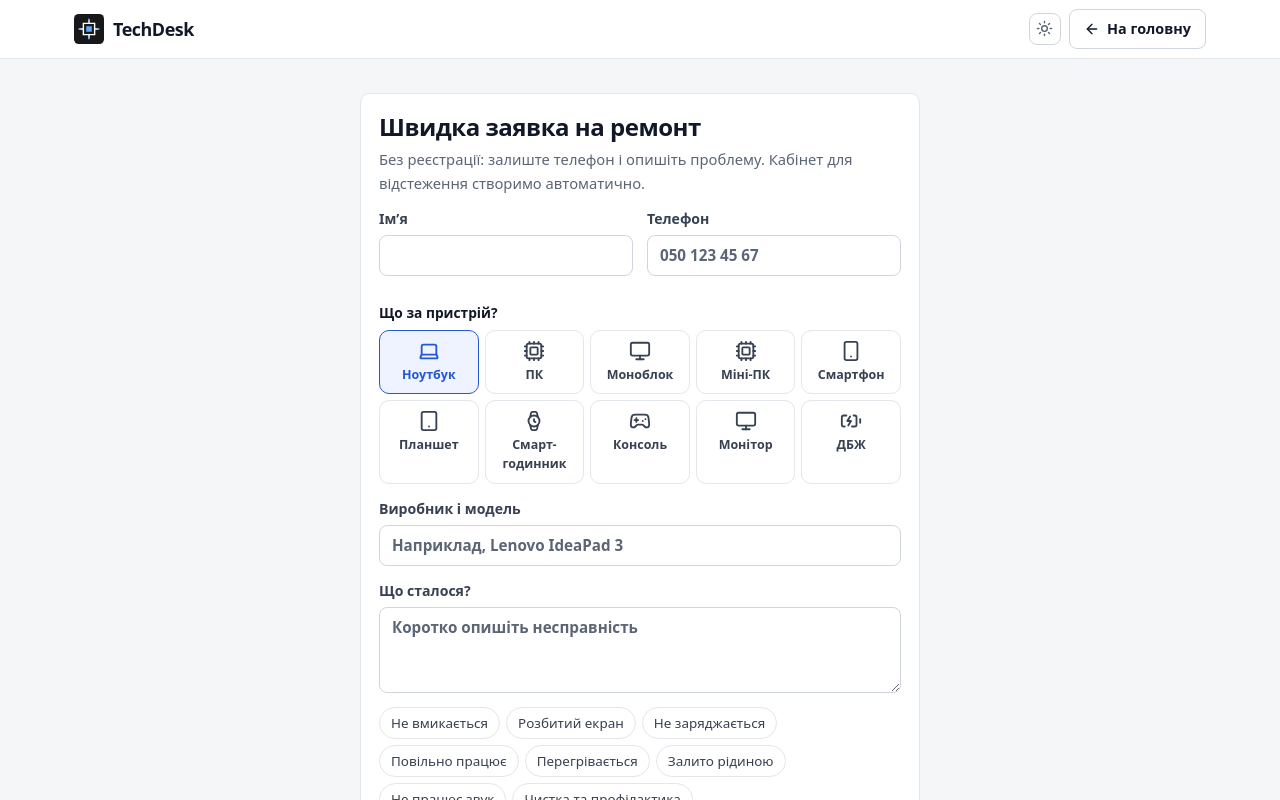
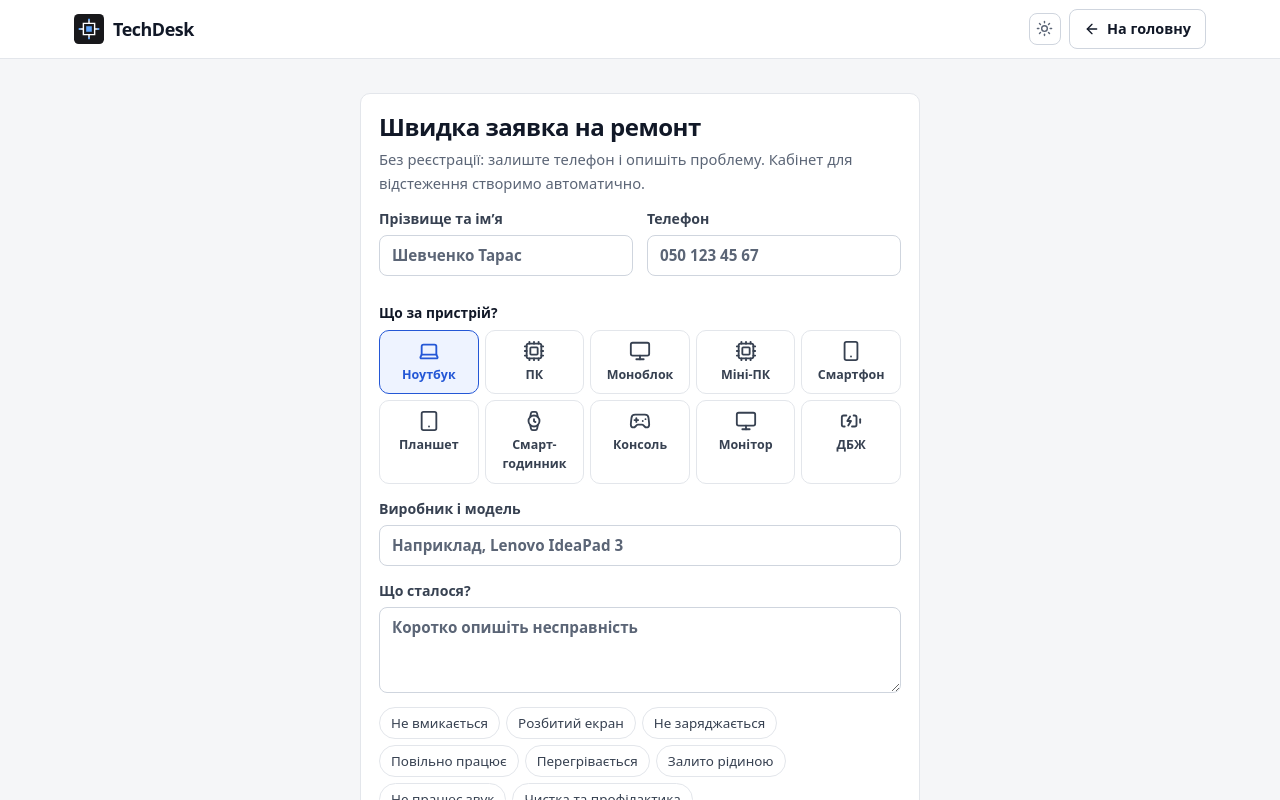
Before and after one commit to 6kenn9/techdesk1, a Vue app in the folder frontend/: page /quick in a window 1280 px wide. Shown: the top 800 px of the page. Built offline with nearby package versions, Linux system fonts and the light colour scheme.

Commit message:
Поле «Прізвище та ім’я» замість «Ім’я» у формах
Co-Authored-By: Claude Opus 5.5 <noreply@anthropic.com>
Claude-Session: https://claude.ai/code/session_019afmNTgX5igkhJtgEFnR55

```diff
--- a/frontend/src/views/Auth.vue
+++ b/frontend/src/views/Auth.vue
@@ -143,7 +143,7 @@ async function submit() {
         </h1>
         <form class="form-stack" @submit.prevent="submit()">
           <label v-if="register">
-            Ім’я та прізвище
+            Прізвище та ім’я
             <input
               v-model.trim="form.full_name"
               autocomplete="name"
--- a/frontend/src/views/Intake.vue
+++ b/frontend/src/views/Intake.vue
@@ -146,7 +146,7 @@ function again() { serial.value = ''; moreOpen.value = false; done.value = null;
       <!-- 2. Клієнт -->
       <div v-if="!client?.bySerial" class="form-grid">
         <label>Телефон клієнта<input v-model.trim="contact.phone" type="tel" inputmode="tel" placeholder="050 123 45 67" :required="!device"></label>
-        <label>Ім’я клієнта<input v-model.trim="contact.full_name" :disabled="!!client" :required="!client" maxlength="150" :placeholder="client ? '' : 'Для нового клієнта'"></label>
+        <label>Прізвище та ім’я клієнта<input v-model.trim="contact.full_name" :disabled="!!client" :required="!client" maxlength="150" :placeholder="client ? '' : 'Для нового клієнта'"></label>
       </div>
       <p v-if="client && !client.bySerial" class="alert"><UserPlus :size="18"/> Клієнт знайдений: <strong>{{ client.full_name }}</strong><span v-if="client.is_guest"> · кабінет без пошти</span></p>
 
--- a/frontend/src/views/Profile.vue
+++ b/frontend/src/views/Profile.vue
@@ -35,7 +35,7 @@ async function change() {
       <h2>Обліковий запис</h2>
       <dl class="facts">
         <div>
-          <dt>Ім’я</dt>
+          <dt>Прізвище та ім’я</dt>
           <dd>{{ session.user.full_name }}</dd>
         </div>
         <div>
--- a/frontend/src/views/Quick.vue
+++ b/frontend/src/views/Quick.vue
@@ -72,8 +72,9 @@ async function copy() {
         <form class="form-stack" @submit.prevent="submit">
           <div class="form-grid">
             <label>
-              Ім’я
-              <input v-model.trim="contact.full_name" required minlength="2" maxlength="150" autocomplete="name" />
+              Прізвище та ім’я
+              <input v-model.trim="contact.full_name" required minlength="3" maxlength="150" autocomplete="name"
+                     placeholder="Шевченко Тарас" pattern="\S+\s+\S.*" title="Вкажіть прізвище та ім’я через пробіл" />
             </label>
             <label>
               Телефон
--- a/frontend/src/views/Staff.vue
+++ b/frontend/src/views/Staff.vue
@@ -168,7 +168,7 @@ async function save() {
       <template v-if="modal === 'user'">
         <template v-if="!selected">
           <label class="full">
-            Ім’я та прізвище
+            Прізвище та ім’я
             <input v-model.trim="form.full_name" maxlength="150" required />
           </label>
           <label>
```
